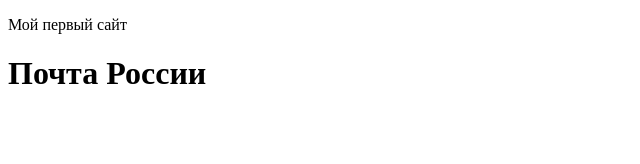
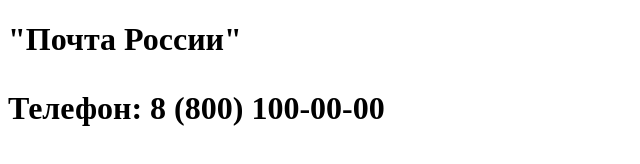
Before and after one commit to kuzmichioo/NewProject, a plain HTML site: page index.html in a window 1280 px wide. Shown: the whole page, without its empty margins (0-640 px from the left). Drawn offline with Linux system fonts and the light colour scheme.

Commit message:
Добавление 2

```diff
--- a/index.html
+++ b/index.html
@@ -7,9 +7,10 @@
 
 </head>
 
-<body>
-     <p>Мой первый сайт</p>
+
 </body>
-<h1> Почта России
+<h1> "Почта России"<h1>
+  <p>Телефон: 8 (800) 100-00-00</p>
+</body>
 
 </html>
```
